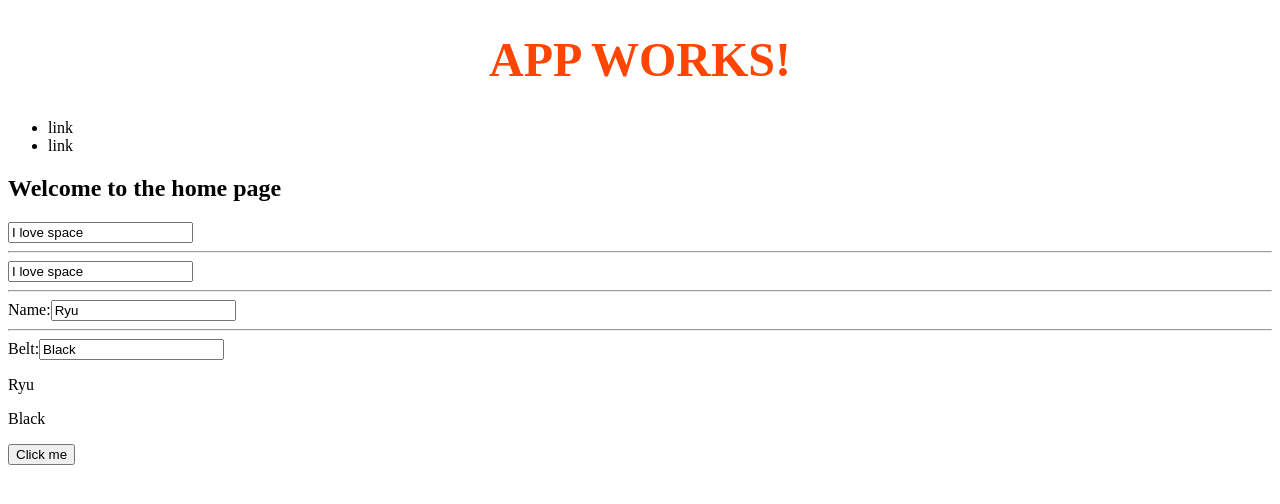
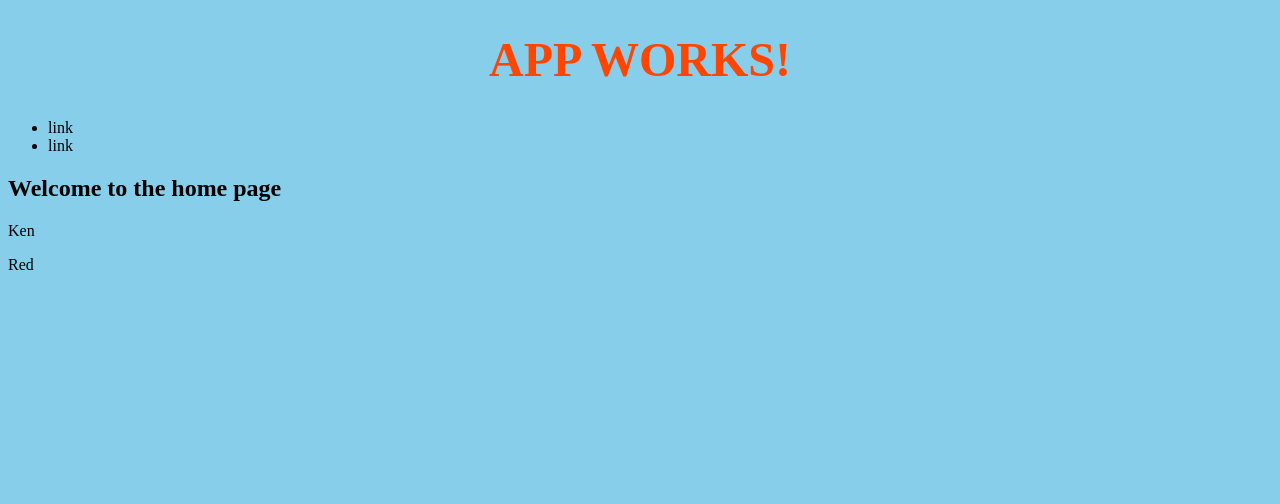
Before and after one commit to Alan114/ninja-directory, an Angular app: page / in a window 1280 px wide. Shown: the top 504 px of the page. Built offline with nearby package versions, Linux system fonts and the light colour scheme.

Commit message:
Passing data from parent to child component with Input decorator

```diff
--- a/src/app/app.component.html
+++ b/src/app/app.component.html
@@ -8,5 +8,5 @@
   </ul>
 </nav>
 <section id="main">
-  <app-home></app-home>
+  <app-home [ninja]="ninja"></app-home>
 </section>
--- a/src/app/app.component.ts
+++ b/src/app/app.component.ts
@@ -8,4 +8,9 @@ import { Component } from '@angular/core';
 export class AppComponent {
   title = 'App works!';
   name = 'Ninja';
+
+  ninja = {
+    name: 'Ken',
+    belt: 'Red',
+  };
 }
--- a/src/app/home/home.component.html
+++ b/src/app/home/home.component.html
@@ -1,15 +1,4 @@
 <h2>{{ homeTitle }}</h2>
 
-<input type="text" [value]="myString" />
-<hr />
-<input type="text" value="{{ myString }}" />
-<hr />
-<label for="ninja-name">Name:</label>
-<input id="ninja-name" [(ngModel)]="ninja.name" />
-<hr />
-<label for="ninja-belt">Belt:</label>
-<input id="ninja-belt" [(ngModel)]="ninja.belt" />
 <p>{{ ninja.name }}</p>
 <p>{{ ninja.belt }}</p>
-
-<button (click)="alertMe()">Click me</button>
--- a/src/app/home/home.component.ts
+++ b/src/app/home/home.component.ts
@@ -1,4 +1,4 @@
-import { Component, OnInit } from '@angular/core';
+import { Component, OnInit, Input } from '@angular/core';
 
 @Component({
   selector: 'app-home',
@@ -7,16 +7,8 @@ import { Component, OnInit } from '@angular/core';
 })
 export class HomeComponent implements OnInit {
   homeTitle = 'Welcome to the home page';
-  myString = 'I love space';
 
-  ninja = {
-    name: 'Ryu',
-    belt: 'Black',
-  };
-
-  alertMe() {
-    alert('You clicked the button!!!');
-  }
+  @Input() ninja: any;
 
   constructor() {}
 
--- a/src/styles.css
+++ b/src/styles.css
@@ -1 +1,4 @@
 /* You can add global styles to this file, and also import other style files */
+body {
+  background-color: skyblue;
+}
```
